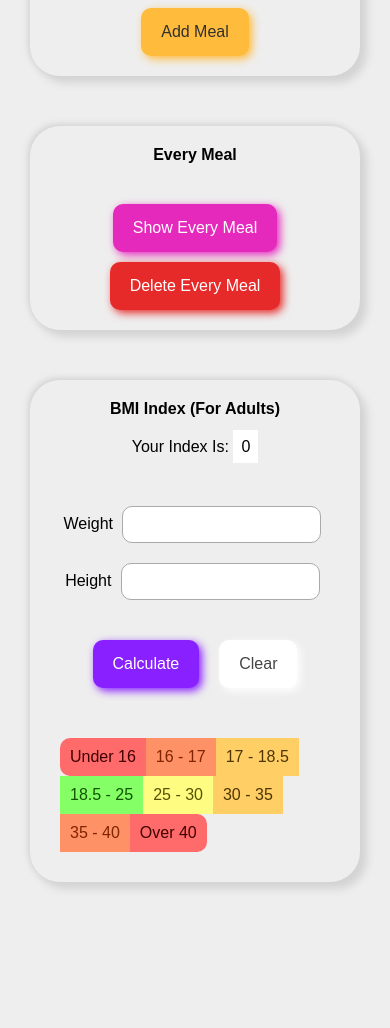
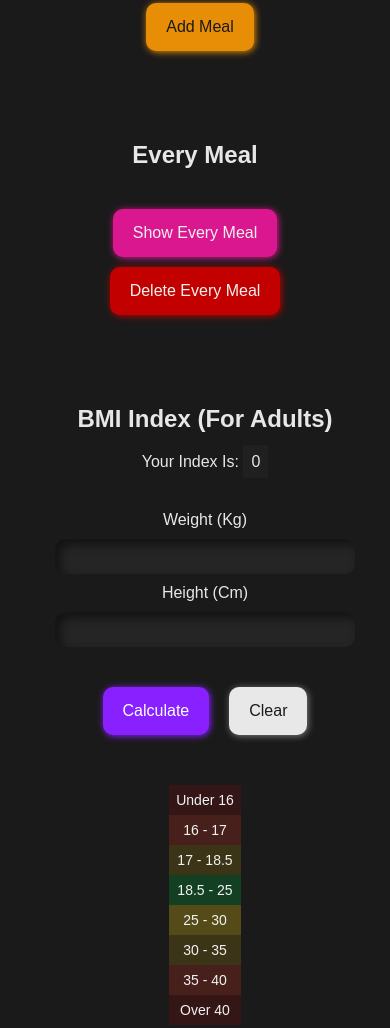
Before and after one commit to a1excpunk/meal-picker, a plain HTML site: page index.html in a window 390 px wide. Shown: the part 717-1745 px from the top of the page. Before the commit the page ends 1629 px from the top, so only its background shows below. Drawn offline with Linux system fonts and the light colour scheme.

Commit message:
refactor: adjust colors, change color palette, add minimal comments for better section diff

```diff
--- a/index.html
+++ b/index.html
@@ -12,13 +12,16 @@
 </head>
 
 <body>
+    <!-- Random meal -->
     <div class="container">
-        <h4>today you gonna eat</h4>
+        <h4>today you gonna eat...</h4>
         <div class="chosen-meal" id="chosen-meal"></div>
         <div>
-            <button class="btn btn-picker" id="btn-picker">Pick Meal</button>
+            <button class="btn btn-picker" id="btn-picker">Random Meal</button>
         </div>
     </div>
+
+    <!-- Search meal -->
     <div class="container search">
         <h4>find the meal</h4>
         <div class="matched-meal" id="matched-meal"></div>
@@ -28,12 +31,16 @@
             <button class="btn btn-clear" id="btn-findMeal-clear">Clear</button>
         </div>
     </div>
+
+    <!-- Add meal -->
     <div class="container add-meal">
         <h4>add meal</h4>
         <p class="hide alert-success" id="added-success"></p>
         <input type="text" name="addMeal" id="addMeal">
         <button class="btn btn-addMeal" id="btn-add-meal">Add Meal</button>
     </div>
+
+    <!-- Every meal -->
     <div class="container show-every-meal">
         <h4>every meal</h4>
         <div id="every-meal"></div>
@@ -42,17 +49,19 @@
             <button class="btn btn-delete-meals" id="btn-delete-meals">Delete Every Meal</button>
         </div>
     </div>
+
+    <!-- BMI -->
     <div class="container bmi-index">
         <h4>BMI Index (for adults)</h4>
         <p>your index is: <span id="bmi-result">0</span></p>
         <div class="bmi-calculator">
             <div>
-                <label for="weight">weight
-                    <input type="number" name="weight" id="weight">
+                <label for="weight">weight (kg)
+                    <input type="text" name="weight" id="weight">
                 </label>
                 <label for="height">
-                    Height
-                    <input type="number" name="height" id="height">
+                    Height (cm)
+                    <input type="text" name="height" id="height">
                 </label>
             </div>
             <div class="bmi-buttons">
--- a/main.js
+++ b/main.js
@@ -48,19 +48,22 @@ function bmiFormula(weight, height) {
 function redMessage(element) {
     element.style.backgroundColor = '#ffbebe';
     element.style.color = '#c20000';
-    element.style.fontSize = '14px'
+    element.style.fontSize = '12px';
+    element.style.alignItems = 'center';
+    element.style.padding = '6px';
 }
 
 function greenMessage(element) {
     element.style.backgroundColor = '#d4ffdd';
     element.style.color = '#00af26';
-    element.style.fontSize = '14px'
+    element.style.fontSize = '12px'
 }
 
 function initialStyle(element) {
     element.style.backgroundColor = 'initial'
     element.style.color = 'initial'
     element.style.fontSize = 'initial'
+    element.style.alignItems = 'initial';
 }
 
 function everyMealInStorage() {
@@ -102,7 +105,7 @@ PICKER_BTN.addEventListener('click', () => {
         redMessage(CHOSEN_MEAL);
     } else {
         CHOSEN_MEAL.style.backgroundColor = 'transparent'
-        CHOSEN_MEAL.style.color = 'initial'
+        CHOSEN_MEAL.style.color = '#e7e7e7'
         CHOSEN_MEAL.innerText = allMeals[randomizer()]
     }
 });
@@ -128,7 +131,6 @@ SEARCH_BTN.addEventListener('click', () => {
             mealContainer.innerText = `${i + 1}) ${searchIngredients(INGREDIENTS_INPUT.value).filter(matchedMeal => matchedMeal !== null)[i]['input']}`;
 
         }
-        console.log(searchIngredients(INGREDIENTS_INPUT.value));
         INGREDIENTS_INPUT.value = '';
     }
 });
--- a/style.css
+++ b/style.css
@@ -1,3 +1,5 @@
+/* GEneral */
+
 * {
     padding: 0;
     margin: 0;
@@ -11,14 +13,27 @@ body {
     padding-top: 100px;
     gap: 50px;
     flex-flow: row wrap;
-    background-color: #eeeeee;
+    background-color: #1a1a1a;
+    color: #e7e7e7;
+}
+
+.hide {
+    display: none;
+}
+
+h4 {
+    font-size: 1.5em;
 }
 
 input[type="text"] {
-    width: 100%;
+    min-width: 300px;
     padding: 10px;
-    border: 1px solid #aaa;
+    border: none;
     border-radius: 10px;
+    background-color: #252525;
+    color: #e7e7e7;
+    box-shadow: 5px 5px 8px 1px #141414 inset;
+    outline: none;
 }
 
 .btn {
@@ -27,7 +42,7 @@ input[type="text"] {
     cursor: pointer;
     padding: 15px 20px;
     font-size: 16px;
-    color: #303030;
+    color: #1a1a1a;
 }
 
 .btn:hover {
@@ -36,43 +51,56 @@ input[type="text"] {
 
 .btn:active {
     transform: scale(0.99);
-    box-shadow: 1px 1px 2px #919191;
+    box-shadow: none;
 }
 
-.hide {
-    display: none;
+.btn-clear {
+    color: #1a1a1a;
+    box-shadow: 1px 1px 7px #e8e8e87c;
+    background-color: #E8E8E8;
+    outline-color: #E8E8E8;
 }
 
 .container {
     max-width: 1024px;
-    width: 400px;
+    width: 100%;
     display: flex;
     flex-flow: column wrap;
     justify-content: space-around;
     align-items: center;
     gap: 20px;
-    background-color: #eeeeee;
+    background-color: #1a1a1a;
     margin: auto;
     border-radius: 30px;
     padding: 20px;
-    box-shadow: 6px 6px 8px 1px #d3d3d3, -2px -2px 6px #d3d3d3;
+    /* box-shadow: 5px 5px 8px 1px #141414, -2px -2px 8px #252525; */
     text-transform: capitalize;
     text-align: center;
+    color: #e7e7e7;
 }
 
-.container.search {
-    border-top-color: #3cd1ff;
+.alert-success {
+    width: 90%;
+    position: absolute;
+    top: 50px;
 }
 
-.container.add-meal {
-    border-color: #ffbb3c;
+.chosen-meal, .matched-meal {
+    display: flex;
+    align-items: center;
+    justify-content: center;
+    width: 100%;
 }
 
+/* Random meal */
+
 .btn-picker {
-    box-shadow: 3px 3px 8px #3cff66;
-    background-color: #3cff66;
-    outline-color: #3cff66;
+    box-shadow: 1px 1px 7px #26b756;
+    background-color: #26B756;
+    outline-color: #26B756;
 }
+
+/* Search meal */
 
 .meal-search-buttons {
     display: flex;
@@ -82,191 +110,65 @@ input[type="text"] {
 }
 
 .btn-search {
-    box-shadow: 3px 3px 8px #3cd1ff;
-    background-color: #3cd1ff;
-    outline-color: #3cd1ff;
-}
-
-.btn-clear {
-    color: #444444;
-    box-shadow: 3px 3px 8px #ffffff;
-    background-color: #ffffff;
-    outline-color: #ffffff;
-}
-
-.chosen-meal, .matched-meal {
-    display: flex;
-    align-items: center;
-    justify-content: center;
-    width: 100%;
-}
-
-.chosen-meal {
-    padding: 10px;
+    box-shadow: 1px 1px 7px #01B7C4;
+    background-color: #01B7C4;
+    outline-color: #01B7C4;
 }
 
 .matched-meal {
     flex-direction: column;
-    padding: 8px;
+    align-items: flex-start;
+    padding: 5px;
 }
 
 .matched-meal p {
     padding: 10px 0 10px 10px;
+    color: #e7e7e7;
 }
 
 #ingredient {
-    outline-color: #85e3ff;
+    outline: none;
 }
 
 /* ADD meal */
+
+.container.add-meal {
+    border-color: #E88E06;
+}
 
 .add-meal {
     position: relative;
 }
 
 #addMeal {
-    outline-color: #ffd485;
-    margin-top: 25px;
+    outline: none;
+    margin-top: 20px;
 }
 
 .btn-addMeal {
-    box-shadow: 3px 3px 8px #ffbb3c;
-    background-color: #ffbb3c;
-    outline-color: #ffbb3c;
-}
-
-.alert-success {
-    padding: 8px 15px;
-    width: 90%;
-    position: absolute;
-    top: 45px;
-    left: 20px;
-    font-size: 14px;
-}
-
-/* BMI Calculator */
-
-.container.bmi-index {
-    width: auto;
-}
-
-#bmi-result {
-    padding: 8px;
-    background-color: #ffffff;
-}
-
-.bmi-calculator {
-    margin: 20px 0;
-    display: flex;
-    flex-flow: column nowrap;
-    gap: 30px;
-}
-
-#weight, #height {
-    outline-color: #c797ff;
-    padding: 10px;
-    margin: 10px 5px;
-    border: 1px solid #aaa;
-    border-radius: 10px;
-}
-
-.bmi-buttons {
-    display: flex;
-    flex-flow: row wrap;
-    justify-content: center;
-    gap: 20px;
-}
-
-.btn-bmi {
-    box-shadow: 3px 3px 8px #8820ff;
-    background-color: #8820ff;
-    color: #ffffff;
-    outline-color: #8820ff;
-}
-
-.bmi-standards {
-    border-radius: 10px;
-    margin: 10px;
-    cursor: pointer;
-    display: flex;
-    flex-flow: row wrap;
-}
-
-.bmi-standards span {
-    padding: 10px;
-}
-
-.bmi-standards span:nth-child(1) {
-    background-color: #ff6a6a;
-    color: #3f0000;
-    border-radius: 10px 0 0 10px;
-}
-
-.bmi-standards span:nth-child(2) {
-    background-color: #ff9166;
-    color: #7e2400;
-}
-
-.bmi-standards span:nth-child(3) {
-    background-color: #ffcf66;
-    color: #4e3500;
-}
-
-.bmi-standards span:nth-child(4) {
-    background-color: #85ff66;
-    color: #115300;
-}
-
-.bmi-standards span:nth-child(5) {
-    background-color: #fffd81;
-    color: #555300;
-}
-
-.bmi-standards span:nth-child(6) {
-    background-color: #ffcf66;
-    color: #4e3500;
-}
-
-.bmi-standards span:nth-child(7) {
-    background-color: #ff9166;
-    color: #7e2400;
-}
-
-.bmi-standards span:nth-child(8) {
-    background-color: #ff6a6a;
-    color: #3f0000;
-    border-radius: 0 10px 10px 0;
-}
-
-/* Every meal buttons */
-.every-meal-btns{
-    display: flex;
-    flex-flow: row wrap;
-    justify-content: center;
-    gap: 10px;
-}
-
-
-/* DELETE all meals */
-
-.btn-delete-meals {
-    box-shadow: 3px 3px 8px #e62929;
-    background-color: #e62929;
-    outline-color: #e62929;
-    color: #ffffff;
+    box-shadow: 1px 1px 7px #E88E06;
+    background-color: #E88E06;
+    outline-color: #E88E06;
 }
 
 /*SHOW all meals*/
 
 .btn-show-every-meal {
-    box-shadow: 3px 3px 8px #e629bd;
-    background-color: #e629bd;
-    outline-color: #e629bd;
-    color: #ffffff;
+    box-shadow: 1px 1px 7px #da178f;
+    background-color: #da178f;
+    outline-color: #da178f;
+    color: #f1f1f1;
 }
 
 #every-meal {
     width: 100%;
+}
+
+.every-meal-btns {
+    display: flex;
+    flex-flow: row wrap;
+    justify-content: center;
+    gap: 10px;
 }
 
 .meal-container {
@@ -280,7 +182,93 @@ input[type="text"] {
     font-size: 11px;
     padding: 8px;
     align-self: center;
-    background-color: #e62929;
-    outline-color: #e62929;
+    background-color: #c30000;
+    color: #f1f1f1;
+}
+
+/* DELETE all meals */
+
+.btn-delete-meals {
+    box-shadow: 1px 1px 7px #c30000;
+    background-color: #c30000;
+    outline-color: #c30000;
+    color: #f1f1f1;
+}
+
+/* BMI Calculator */
+
+#bmi-result {
+    padding: 8px;
+    background-color: #202020;
+}
+
+.bmi-calculator {
+    margin: 20px 0;
+    display: flex;
+    flex-flow: column nowrap;
+    gap: 30px;
+}
+
+.bmi-calculator label {
+    display: block;
+}
+
+#weight, #height {
+    margin: 10px 5px;
+}
+
+.bmi-buttons {
+    display: flex;
+    flex-flow: row wrap;
+    justify-content: center;
+    gap: 20px;
+}
+
+.btn-bmi {
+    box-shadow: 1px 1px 7px #8820ff;
+    background-color: #8820ff;
     color: #ffffff;
+    outline-color: #8820ff;
 }
+
+.bmi-standards {
+    margin: 10px;
+    justify-content: center;
+    display: flex;
+}
+
+.bmi-standards span {
+    padding: 7px;
+    font-size: 14px;
+}
+
+.bmi-standards span:nth-child(1), .bmi-standards span:nth-child(8) {
+    background-color: #7a0b0d48;
+    color:#f1f1f1;
+}
+
+.bmi-standards span:nth-child(2), .bmi-standards span:nth-child(7) {
+    background-color: #b7311d48;
+    color:#f1f1f1;
+}
+
+.bmi-standards span:nth-child(3), .bmi-standards span:nth-child(6) {
+    background-color:#92770d48;
+    color: #f1f1f1;
+}
+
+.bmi-standards span:nth-child(4) {
+    background-color: #009e3748;
+    color:#f1f1f1;
+}
+
+.bmi-standards span:nth-child(5) {
+    background-color: #e7c51748;
+    color:#f1f1f1;
+}
+
+@media screen and (max-width: 630px) {
+    .bmi-standards{
+        flex-flow: column;
+    }
+}
```
Also changed, not shown: 1 other file.
